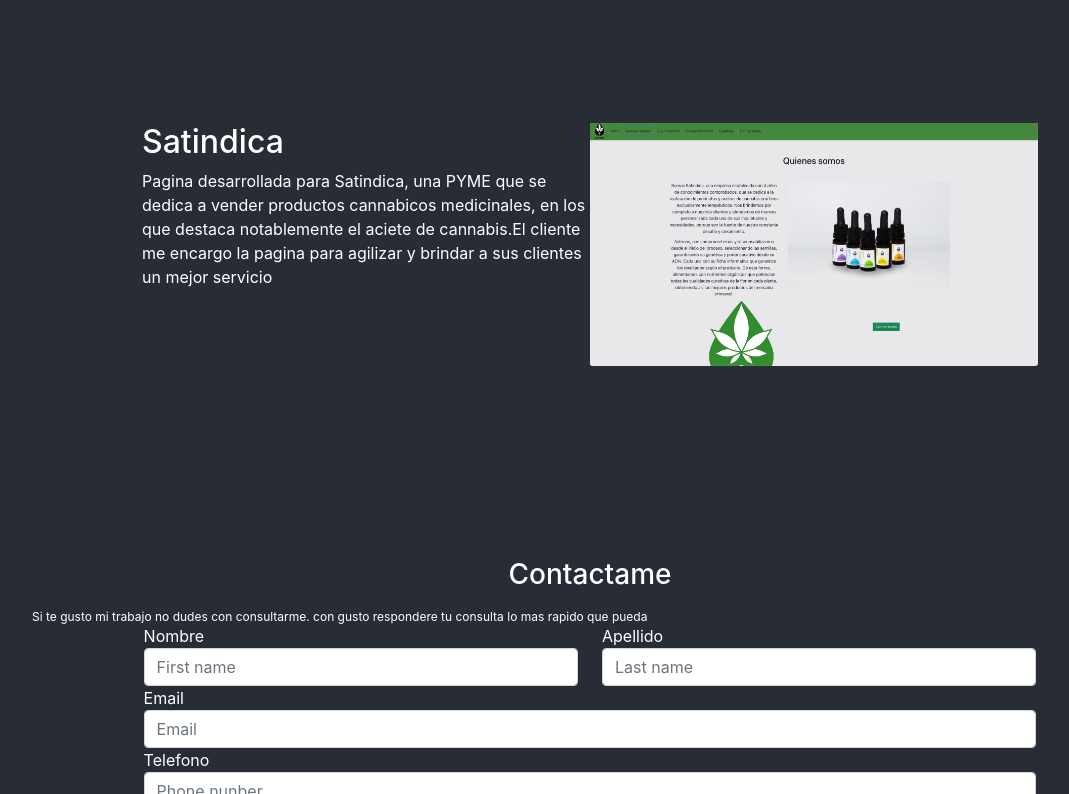
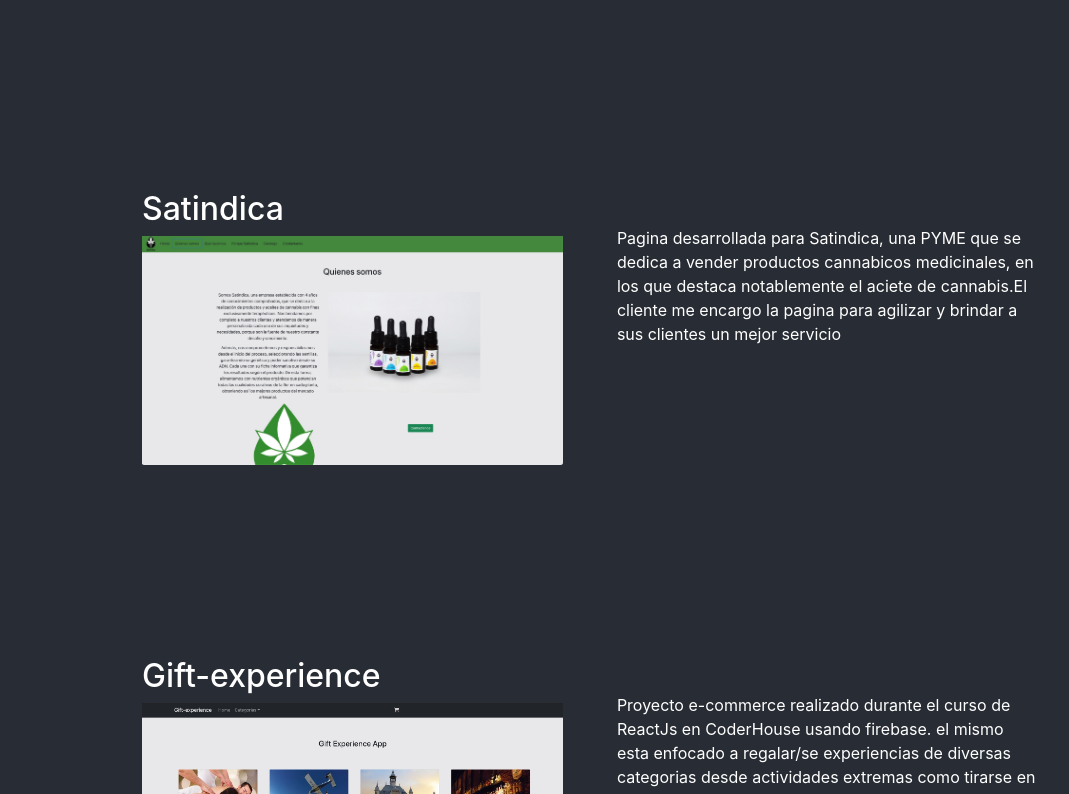
Before and after one commit to IgnacioCalvagna/miPortfolio, a React (Create React App) app: page / in a window 1280 px wide. Shown: the part 2486-3280 px from the top of the page, without its empty margins (50-1119 px from the left). Built offline with nearby package versions, Linux system fonts and the light colour scheme.

Commit message:
agregando nuevo proyecto e-commerce

```diff
--- a/src/assets/css/proyects.css
+++ b/src/assets/css/proyects.css
@@ -10,8 +10,10 @@
 
 }
 .img-producto{
+    margin-top:4%;
     width: 55%;
     float: left;
+    margin-left:6%
 }
 .desc-producto{
     width: 55%;
--- a/src/components/Proyects.jsx
+++ b/src/components/Proyects.jsx
@@ -3,19 +3,21 @@
 import sativaCo from "../assets/img/proyectos/sativaCo.png";
 import imasApp from "../assets/img/proyectos/ImasApp.jpg";
 import satindica from "../assets/img/proyectos/satindica.jpg";
+import gif from "../assets/img/proyectos/gift-experience.jpg";
 import "../assets/css/proyects.css";
 const Proyects = () => {
 
-  const imgProyects = [sativaCo,imasApp,satindica]
+  const imgProyects = [sativaCo,imasApp,satindica,gif]
   const misProyectos = fakeData.proyectos.map((p,i) => {
     return (
       <div className="item-producto "key={i}>
         <div key={p.id} className="desc-producto">
           <h2>{p.titulo}</h2>
+          <img src={imgProyects[i]} width="100%" alt="" />
+
+        </div>
+        <div className=" img-producto">
           <p>{p.description}</p>
-        </div>
-        <div className="img-producto">
-          <img src={imgProyects[i]} width="100%" alt="" />
         </div>
       </div>
     );
--- a/src/fakeData.json
+++ b/src/fakeData.json
@@ -17,6 +17,12 @@
       "titulo": "Satindica",
       "img": ["./assets/img/inWorking.jpg"],
       "description": "Pagina desarrollada para Satindica, una PYME que se dedica a vender productos cannabicos medicinales, en los que destaca notablemente el aciete de cannabis.El cliente me encargo la pagina para agilizar y brindar a sus clientes un mejor servicio "
+    },
+    {
+      "id": 4,
+      "titulo": "Gift-experience",
+      "img": ["./assets/img/inWorking.jpg"],
+      "description": "Proyecto e-commerce realizado durante el curso de ReactJs en CoderHouse usando firebase. el mismo esta enfocado a regalar/se experiencias de diversas categorias desde actividades extremas como tirarse en paracaidas hasta un dia de spa todo incluido"
     }
   ]
 }
```
Also changed, not shown: src/assets/img/proyectos/gift-experience.jpg (added).
